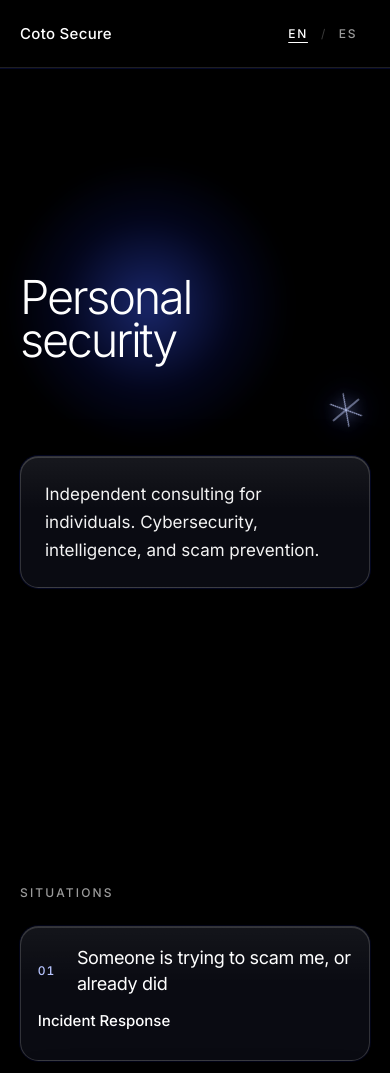
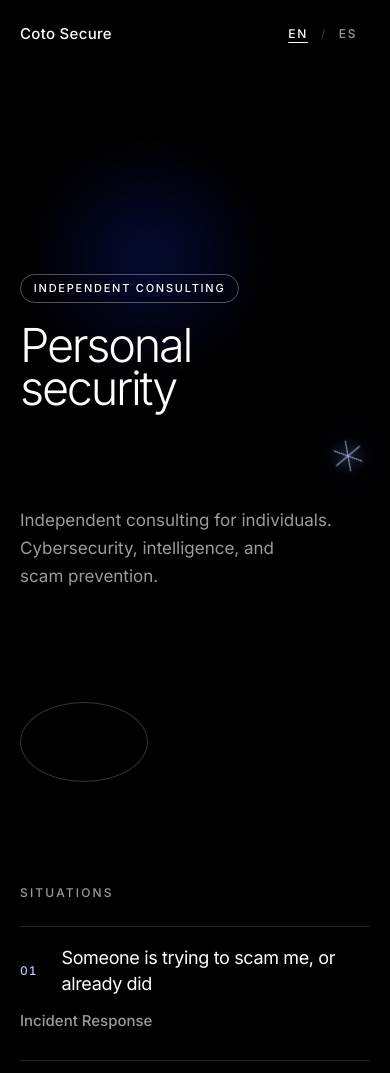
Before and after one commit to levicoto/levicoto-security, a plain HTML site: page index.html in a window 390 px wide. Shown: the top 1073 px of the page. Drawn offline with Linux system fonts and the light colour scheme.

Commit message:
Return the page to a flat layout and keep glass on the form.
Drop the extra cards, and leave a small hero tag, a thin oval, one asterisk, and a quiet blue glow.

Co-authored-by: levicoto <levicoto@users.noreply.github.com>

```diff
--- a/css/styles.css
+++ b/css/styles.css
@@ -123,22 +123,7 @@ button {
   margin: 0 auto;
   min-height: calc(4.25rem + env(safe-area-inset-top));
   padding-top: env(safe-area-inset-top);
-  background: transparent;
-}
-
-.bar::before {
-  content: "";
-  position: absolute;
-  z-index: -1;
-  top: 0;
-  bottom: 0;
-  left: calc(50% - 50vw);
-  width: 100vw;
-  background: rgba(0, 0, 0, 0.72);
-  border-bottom: 1px solid rgba(255, 255, 255, 0.12);
-  box-shadow: 0 1px 0 rgba(23, 45, 226, 0.18);
-  backdrop-filter: blur(18px) saturate(1.2);
-  -webkit-backdrop-filter: blur(18px) saturate(1.2);
+  background: #000;
 }
 
 .brand {
@@ -219,12 +204,24 @@ html[data-lang="es"] .lang-switch [data-set-lang="es"] {
 .hero-glow {
   position: absolute;
   z-index: 0;
-  top: 12%;
-  left: -2rem;
-  width: 28rem;
-  height: 28rem;
-  background: radial-gradient(circle, rgba(61, 92, 255, 0.42), rgba(23, 45, 226, 0.12) 42%, rgba(23, 45, 226, 0) 70%);
-  filter: blur(8px);
+  top: 18%;
+  left: 0;
+  width: 22rem;
+  height: 22rem;
+  background: radial-gradient(circle, rgba(23, 45, 226, 0.22), rgba(23, 45, 226, 0) 68%);
+  filter: blur(10px);
+  pointer-events: none;
+}
+
+.hero-orbit {
+  position: absolute;
+  z-index: 0;
+  bottom: 14%;
+  left: 4%;
+  width: 11.5rem;
+  height: 7rem;
+  border: 1px solid rgba(255, 255, 255, 0.2);
+  border-radius: 50%;
   pointer-events: none;
 }
 
@@ -234,13 +231,13 @@ html[data-lang="es"] .lang-switch [data-set-lang="es"] {
   display: flex;
   flex-direction: column;
   align-items: flex-end;
-  gap: 1.35rem;
+  gap: 1.75rem;
   min-width: 0;
 }
 
 .hero-mark {
-  width: 72px;
-  height: 72px;
+  width: 56px;
+  height: 56px;
   color: #c5d0ff;
   pointer-events: none;
 }
@@ -249,6 +246,20 @@ html[data-lang="es"] .lang-switch [data-set-lang="es"] {
   position: relative;
   z-index: 1;
   min-width: 0;
+}
+
+.hero-tag {
+  display: inline-flex;
+  margin: 0 0 1.35rem;
+  padding: 0.42rem 0.8rem;
+  border: 1px solid rgba(255, 255, 255, 0.32);
+  border-radius: 999px;
+  color: #fff;
+  font-size: 0.6875rem;
+  font-weight: 500;
+  letter-spacing: 0.16em;
+  line-height: 1.2;
+  text-transform: uppercase;
 }
 
 .hero h1 {
@@ -263,24 +274,12 @@ html[data-lang="es"] .lang-switch [data-set-lang="es"] {
 
 .lede {
   margin: 0;
-  width: 100%;
-  max-width: none;
-  padding: 1.45rem 1.5rem;
-  border: 1px solid rgba(255, 255, 255, 0.16);
-  border-radius: 1.15rem;
-  background:
-    linear-gradient(180deg, rgba(255, 255, 255, 0.07), rgba(255, 255, 255, 0.02) 40%),
-    rgba(7, 9, 18, 0.72);
-  box-shadow:
-    inset 0 1px 0 rgba(255, 255, 255, 0.16),
-    0 0 0 1px rgba(23, 45, 226, 0.14),
-    0 18px 50px rgba(0, 0, 0, 0.35);
-  color: #f3f3f3;
+  max-width: 22rem;
+  color: var(--muted);
   font-size: 1.0625rem;
+  font-weight: 400;
   line-height: 1.65;
   text-wrap: pretty;
-  backdrop-filter: blur(16px) saturate(1.2);
-  -webkit-backdrop-filter: blur(16px) saturate(1.2);
 }
 
 .situations {
@@ -301,8 +300,6 @@ html[data-lang="es"] .lang-switch [data-set-lang="es"] {
 
 .situations ul {
   list-style: none;
-  display: grid;
-  gap: 0.9rem;
   margin: 0;
   padding: 0;
 }
@@ -310,21 +307,16 @@ html[data-lang="es"] .lang-switch [data-set-lang="es"] {
 .situations li {
   display: grid;
   grid-template-columns: auto minmax(0, 1fr) auto;
-  column-gap: 1.35rem;
+  column-gap: 1.5rem;
   align-items: center;
   margin: 0;
-  padding: 1.25rem 1.4rem;
-  border: 1px solid rgba(255, 255, 255, 0.16);
-  border-radius: 1.15rem;
-  background:
-    linear-gradient(180deg, rgba(255, 255, 255, 0.06), rgba(255, 255, 255, 0.02) 42%),
-    rgba(7, 9, 18, 0.72);
-  box-shadow:
-    inset 0 1px 0 rgba(255, 255, 255, 0.14),
-    0 0 0 1px rgba(23, 45, 226, 0.1),
-    0 16px 40px rgba(0, 0, 0, 0.28);
-  backdrop-filter: blur(16px) saturate(1.2);
-  -webkit-backdrop-filter: blur(16px) saturate(1.2);
+  padding: 1.2rem 0;
+  border-top: 1px solid var(--line);
+  background: none;
+}
+
+.situations li:last-child {
+  border-bottom: 1px solid var(--line);
 }
 
 .ask,
@@ -354,7 +346,7 @@ html[data-lang="es"] .lang-switch [data-set-lang="es"] {
   align-items: center;
   justify-content: flex-end;
   min-height: 44px;
-  color: #fff;
+  color: var(--muted);
   font-size: 0.9375rem;
   font-weight: 500;
   line-height: 1.35;
@@ -378,25 +370,18 @@ html[data-lang="es"] .lang-switch [data-set-lang="es"] {
 }
 
 .services {
-  display: grid;
-  gap: 1.15rem;
-  padding: 5.5rem 0 0;
+  padding: 6.5rem 0 0;
 }
 
 .service {
-  padding: 1.85rem 1.7rem 1.7rem;
-  border: 1px solid rgba(255, 255, 255, 0.16);
-  border-radius: 1.2rem;
-  background:
-    linear-gradient(180deg, rgba(255, 255, 255, 0.065), rgba(255, 255, 255, 0.02) 36%),
-    rgba(7, 9, 18, 0.74);
-  box-shadow:
-    inset 0 1px 0 rgba(255, 255, 255, 0.16),
-    0 0 0 1px rgba(23, 45, 226, 0.12),
-    0 20px 48px rgba(0, 0, 0, 0.32);
+  padding: 3.5rem 0;
+  border-top: 1px solid var(--line);
+  background: none;
   scroll-margin-top: 5.5rem;
-  backdrop-filter: blur(16px) saturate(1.2);
-  -webkit-backdrop-filter: blur(16px) saturate(1.2);
+}
+
+.service:last-child {
+  border-bottom: 1px solid var(--line);
 }
 
 .service:focus {
@@ -472,7 +457,7 @@ html[data-lang="es"] .lang-switch [data-set-lang="es"] {
 }
 
 .scope li::marker {
-  color: #9aafff;
+  color: var(--muted);
 }
 
 .service .note {
@@ -897,10 +882,8 @@ html[data-lang="es"] .lang-switch [data-set-lang="es"] {
   flex-wrap: wrap;
   align-items: baseline;
   gap: 0.35rem 1.25rem;
-  margin-top: 0.5rem;
-  padding: 2.25rem 0 2.75rem;
-  padding-bottom: max(2.75rem, env(safe-area-inset-bottom));
-  border-top: 1px solid rgba(255, 255, 255, 0.12);
+  padding: 3.5rem 0 2.5rem;
+  padding-bottom: max(2.5rem, env(safe-area-inset-bottom));
   color: var(--muted);
   font-size: 0.8125rem;
   font-weight: 500;
@@ -924,15 +907,22 @@ html[data-lang="es"] .lang-switch [data-set-lang="es"] {
     width: 100%;
   }
 
-  .hero-mark {
-    width: 48px;
-    height: 48px;
+  .hero-glow {
+    top: 8%;
+    width: 16rem;
+    height: 16rem;
   }
 
-  .hero-glow {
-    left: -1rem;
-    width: 18rem;
-    height: 18rem;
+  .hero-orbit {
+    width: 8rem;
+    height: 5rem;
+    bottom: 8%;
+    left: 0;
+  }
+
+  .hero-mark {
+    width: 44px;
+    height: 44px;
   }
 
   .hero h1 {
@@ -953,7 +943,7 @@ html[data-lang="es"] .lang-switch [data-set-lang="es"] {
       "go go";
     row-gap: 0.35rem;
     align-items: start;
-    padding: 1.15rem 1.05rem;
+    padding: 1.15rem 0;
   }
 
   .situations li .idx { grid-area: idx; }
@@ -1035,10 +1025,6 @@ html[data-lang="es"] .lang-switch [data-set-lang="es"] {
     background: #fff;
   }
 
-  .bar::before {
-    display: none !important;
-  }
-
   body,
   .bar {
     background: #fff;
@@ -1048,16 +1034,9 @@ html[data-lang="es"] .lang-switch [data-set-lang="es"] {
   .inquiry-glow,
   .mark3d,
   .hero-glow,
+  .hero-orbit,
   .hero-mark {
     display: none !important;
-  }
-
-  .lede,
-  .situations li,
-  .service {
-    background: #fff;
-    border-color: #000;
-    box-shadow: none;
   }
 
   .inquiry {
--- a/index.html
+++ b/index.html
@@ -70,7 +70,12 @@
     <main>
       <section class="hero">
         <div class="hero-glow" aria-hidden="true"></div>
+        <div class="hero-orbit" aria-hidden="true"></div>
         <div class="hero-copy">
+          <p class="hero-tag">
+            <span class="lang-en">Independent consulting</span>
+            <span class="lang-es">Consultoría independiente</span>
+          </p>
           <h1>
             <span class="lang-en">Personal<br>security</span>
             <span class="lang-es">Seguridad<br>personal</span>
```
